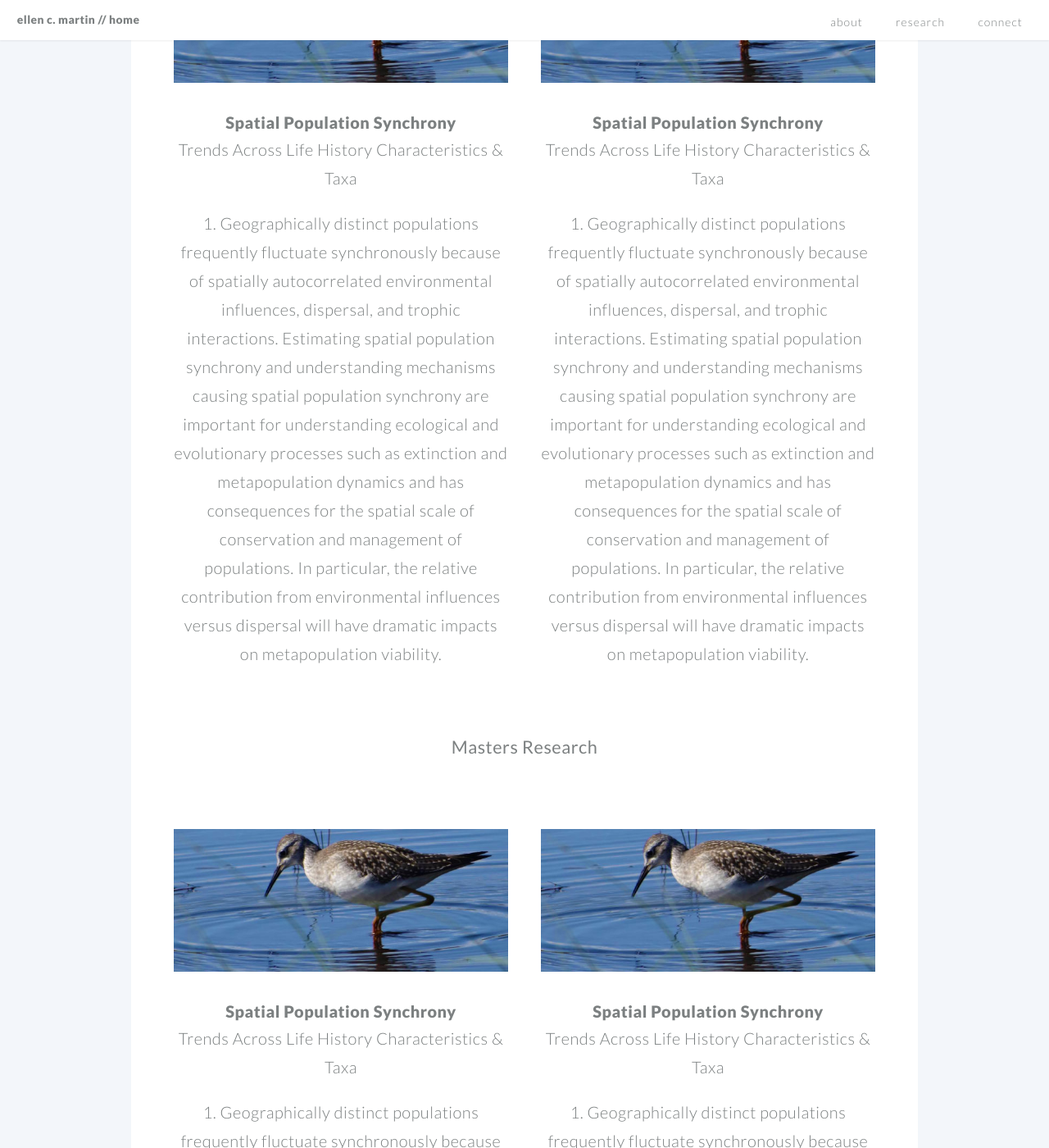
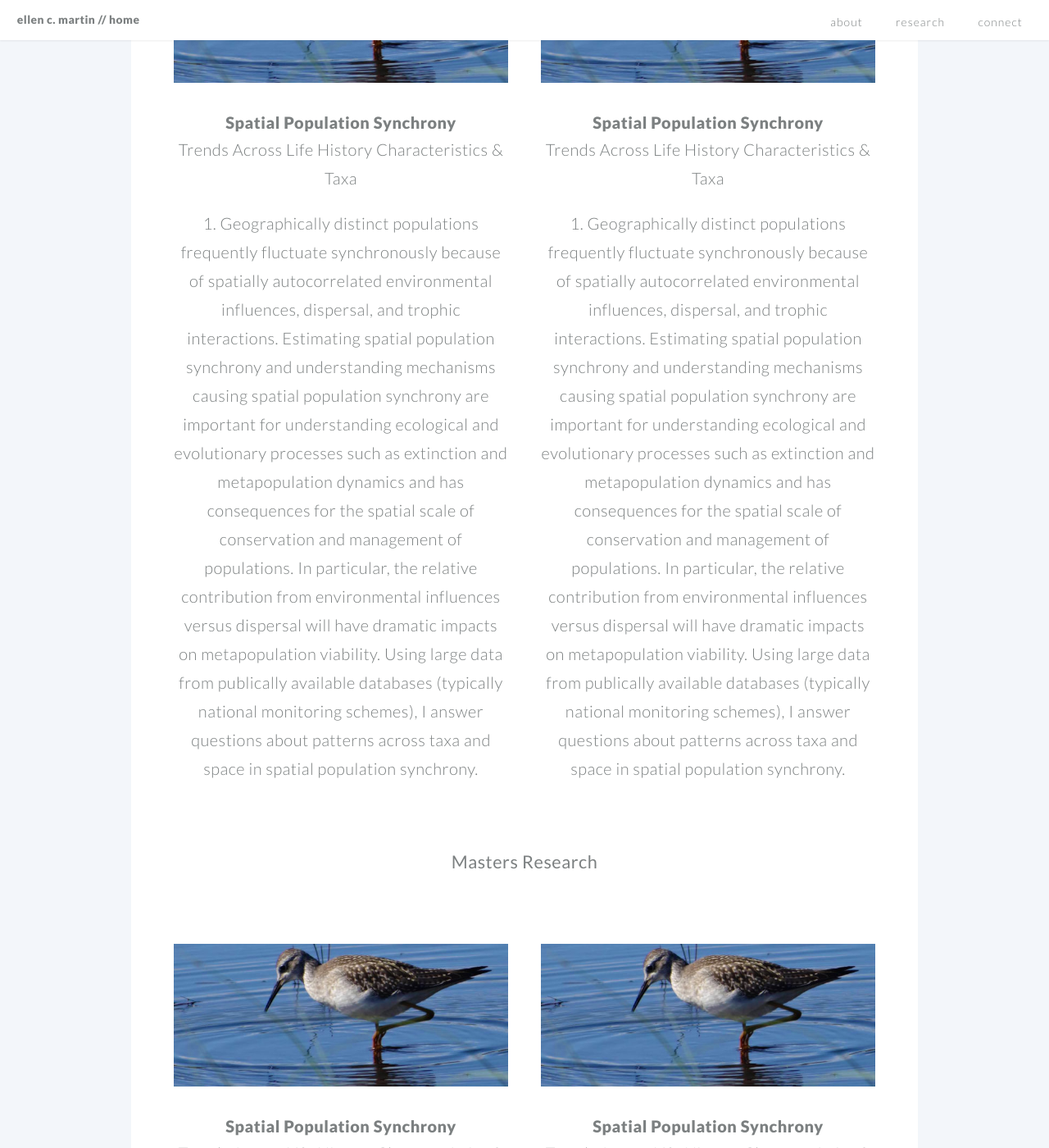
Before and after one commit to EllenCMartin/EllenCMartin.github.io, a Jekyll site: the page built from index.md, in a window 1280 px wide and 1400 px high, scrolled down 3371 px. Shown: the whole window at 82% size. Built offline with Jekyll 4.4.1, drawn with Linux system fonts in a browser that asks for light colours; some of the changed text lies outside the part shown.

Commit message:
Update phd1.html

```diff
--- a/_includes/phd1.html
+++ b/_includes/phd1.html
@@ -2,4 +2,5 @@
 <h2>Trends Across Life History Characteristics & Taxa<h2>
 <p>1.	Geographically distinct populations frequently fluctuate synchronously because of spatially autocorrelated environmental influences, dispersal, and trophic interactions.
 Estimating spatial population synchrony and understanding mechanisms causing spatial population synchrony are important for understanding ecological and evolutionary processes such as extinction and metapopulation dynamics and has consequences for the spatial scale of conservation and management of populations. In particular, the relative contribution from environmental influences versus dispersal will have dramatic impacts on metapopulation viability.
-</p>
+Using large data from publically available databases (typically national monitoring schemes), I answer questions about patterns across taxa and space in spatial population synchrony.
+  </p>
```
